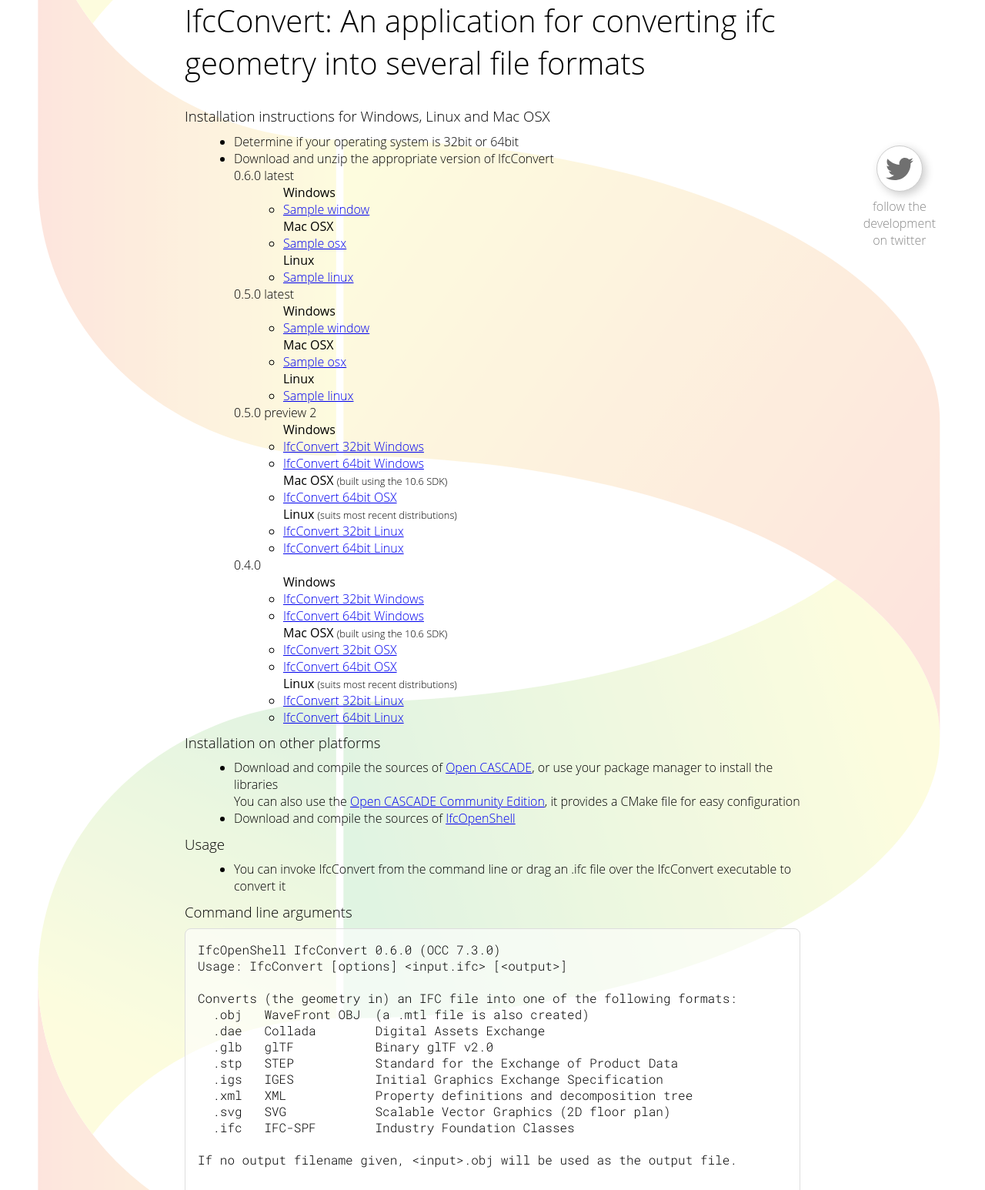
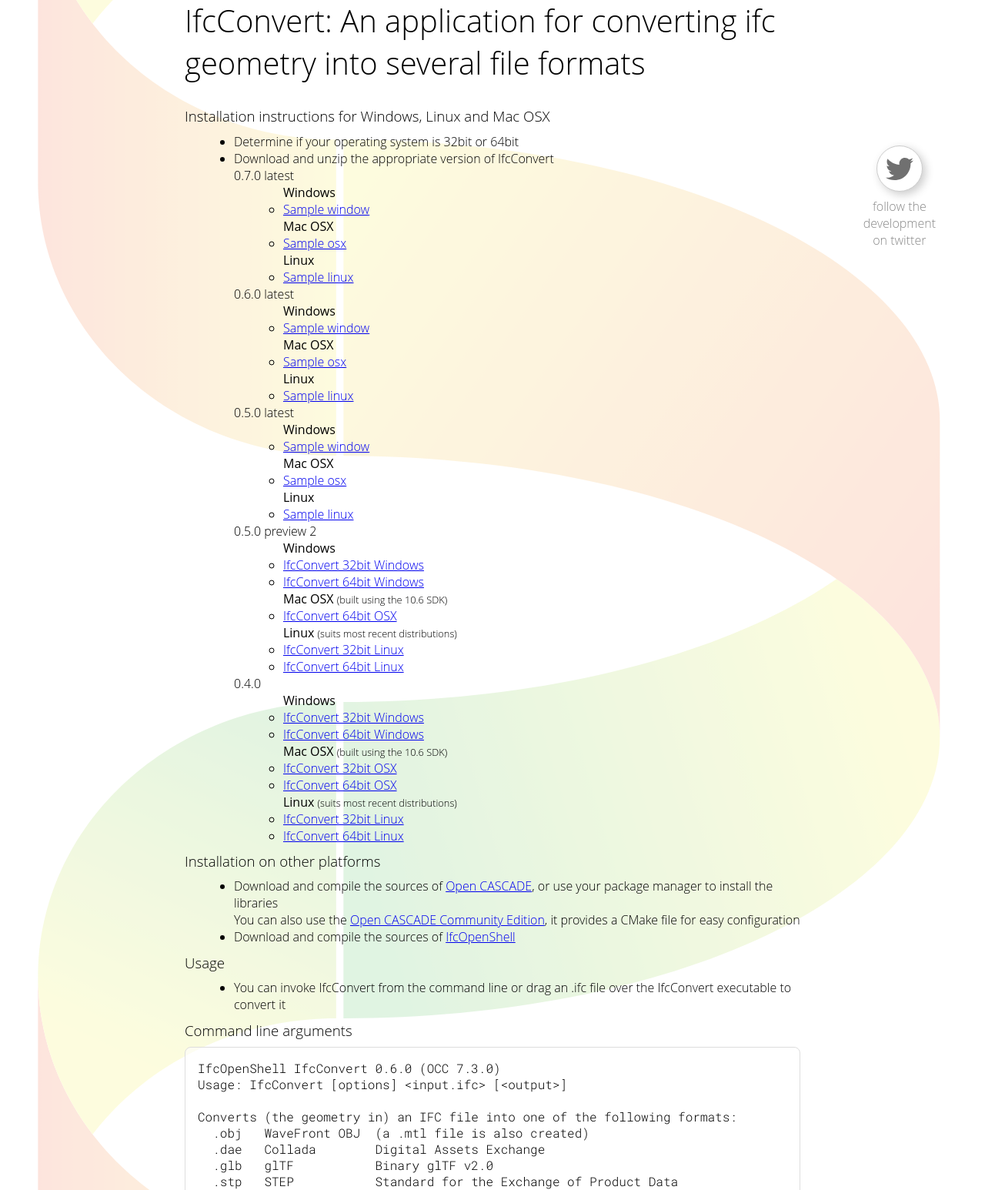
Before and after one commit to IfcOpenShell/website, a Flask app: template templates/ifcconvert.html in a window 1280 px wide. Shown: the part 181-1727 px from the top of the page at 77% size. Run offline with Flask 2, Linux system fonts and the light colour scheme; the template is opened without the code that fills it: most values are stand-ins (such as "Sample title", 1, 10 or a date in 2020).

Commit message:
0.7 builds

```diff
--- a/templates/ifcconvert.html
+++ b/templates/ifcconvert.html
@@ -10,6 +10,22 @@
 <ul>
 <li>Determine if your operating system is 32bit or 64bit</li>
 <li>Download and unzip the appropriate version of IfcConvert
+
+<li style='list-style-type:none'>0.7.0 latest</li>
+<ul>
+<li style='list-style-type:none'><b>Windows</b></li>
+{% for t in dict_v7['Windows'] %}
+<li><a href="{{t[0]}}">{{t[1]}}</a></li>
+{% endfor %}
+<li style='list-style-type:none'><b>Mac OSX</b></li>
+{% for t in dict_v7['OSX'] %}
+<li><a href="{{t[0]}}">{{t[1]}}</a></li>
+{% endfor %}
+<li style='list-style-type:none'><b>Linux</b></li>
+{% for t in dict_v7['Linux'] %}
+<li><a href="{{t[0]}}">{{t[1]}}</a></li>
+{% endfor %}
+</ul></li>
 
 <li style='list-style-type:none'>0.6.0 latest</li>
 <ul>
```
